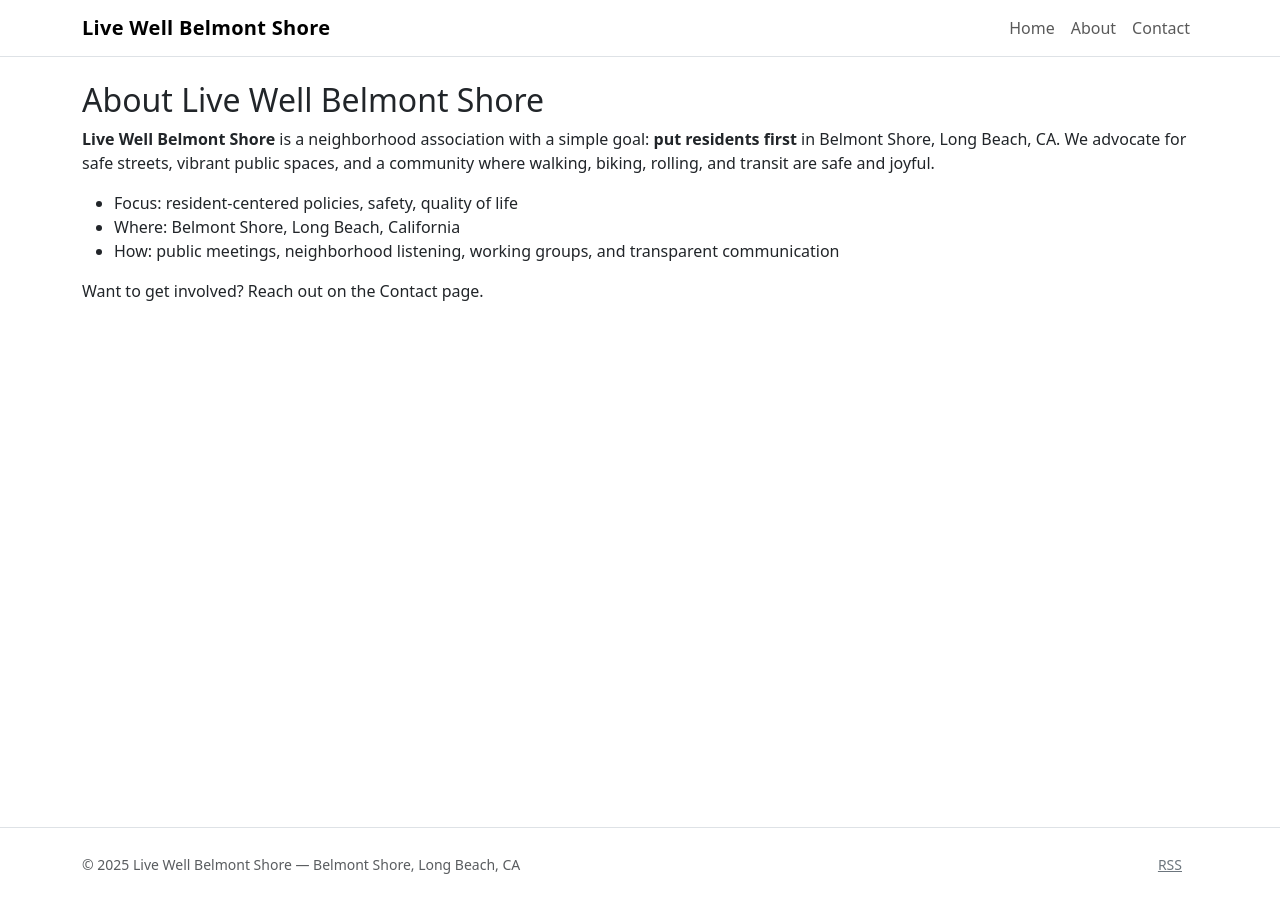
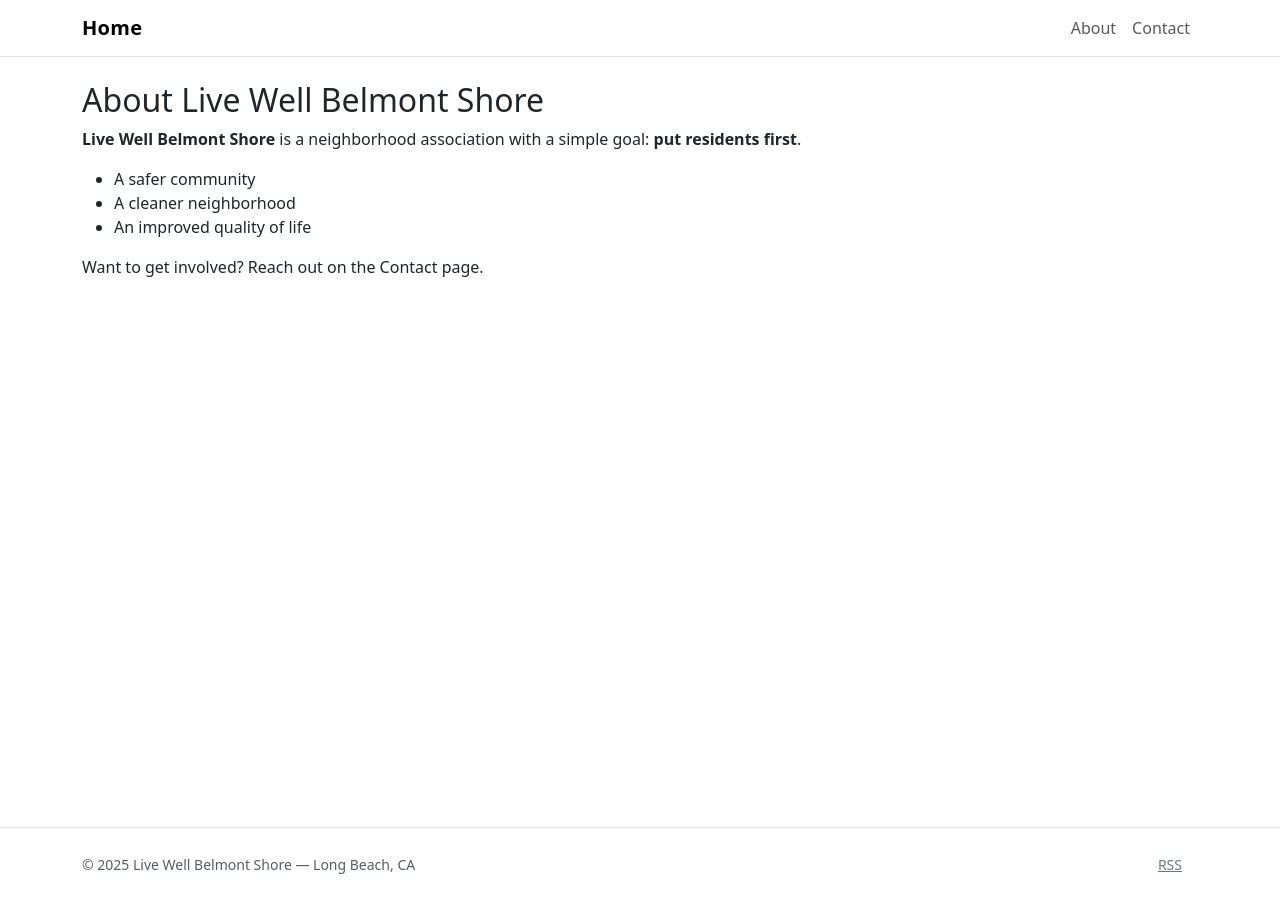
Before and after one commit to ericmseitz/livewellbs, a Jekyll site: the page built from about.md, in a window 1280 px wide. Built offline with Jekyll 4.4.1, drawn with Linux system fonts in a browser that asks for light colours.

```diff
--- a/_config.yml
+++ b/_config.yml
@@ -25,4 +25,4 @@ social:
   facebook:
 
 org_name: "Live Well Belmont Shore"
-org_city: "Belmont Shore, Long Beach, CA"
+org_city: "Long Beach, CA"
--- a/_layouts/default.html
+++ b/_layouts/default.html
@@ -7,55 +7,60 @@
     <meta name="description" content="{{ page.excerpt | strip_html | strip_newlines | truncate: 160 | default: site.description }}">
     <link rel="icon" href="{{ "/assets/img/favicon.ico" | relative_url }}">
 
-
     <!-- Open Graph for sharing -->
     <meta property="og:title" content="{{ page.title | default: site.title }}">
     <meta property="og:description" content="{{ page.excerpt | strip_html | strip_newlines | truncate: 160 | default: site.description }}">
     <meta property="og:image" content="{{ "/assets/img/og-image.jpg" | relative_url }}">
     <meta property="og:type" content="website">
 
-
     <!-- Bootstrap 5 -->
     <link href="https://cdn.jsdelivr.net/npm/bootstrap@5.3.3/dist/css/bootstrap.min.css" rel="stylesheet" integrity="sha384-QWTKZyjpPEjISv5WaRU9OFeRpok6YctnYmDr5pNlyT2bRjXh0JMhjY6hW+ALEwIH" crossorigin="anonymous">
-
 
     <!-- Custom CSS -->
     <link href="{{ "/assets/css/custom.css" | relative_url }}" rel="stylesheet">
 
-
     {%- seo -%}
   </head>
+
   <body class="d-flex flex-column min-vh-100">
+
     <!-- Nav -->
     <nav class="navbar navbar-expand-lg navbar-light bg-white border-bottom sticky-top" aria-label="Main navigation">
       <div class="container">
-<a class="navbar-brand fw-bold" href="{{ '/' | relative_url }}">{{ site.title }}</a>
+        <!-- Left side: Home link only -->
+        <a class="navbar-brand fw-bold" href="{{ '/' | relative_url }}">Home</a>
+
+        <!-- Mobile toggle button -->
         <button class="navbar-toggler" type="button" data-bs-toggle="collapse" data-bs-target="#navbarNav" aria-controls="navbarNav" aria-expanded="false" aria-label="Toggle navigation">
           <span class="navbar-toggler-icon"></span>
         </button>
+
+        <!-- Right side: About / Contact links -->
         <div class="collapse navbar-collapse" id="navbarNav">
           <ul class="navbar-nav ms-auto">
             {% for item in site.nav %}
+              {% if item.title != "Home" %}
                 <li class="nav-item">
                   <a class="nav-link" href="{{ item.url | relative_url }}">{{ item.title }}</a>
                 </li>
+              {% endif %}
             {% endfor %}
           </ul>
         </div>
       </div>
     </nav>
 
-
     <!-- Header / Hero (optional per page) -->
     {% if page.hero %}
     <header class="bg-light border-bottom">
       <div class="container py-5">
         <h1 class="display-5 fw-bold mb-3">{{ page.hero.title }}</h1>
-{% if page.hero.lede %}<p class="lead text-muted">{{ page.hero.lede }}</p>{% endif %}
+        {% if page.hero.lede %}
+          <p class="lead text-muted">{{ page.hero.lede }}</p>
+        {% endif %}
       </div>
     </header>
     {% endif %}
-
 
     <main class="flex-grow-1">
       <div class="container py-4">
@@ -63,25 +68,31 @@
       </div>
     </main>
 
-
     <!-- Footer -->
     <footer class="border-top mt-auto">
       <div class="container py-4">
         <div class="row g-3 align-items-center">
           <div class="col-md">
-<p class="mb-0 small text-muted">&copy; {{ "now" | date: "%Y" }} {{ site.org_name }} — {{ site.org_city }}</p>
+            <p class="mb-0 small text-muted">
+              &copy; {{ "now" | date: "%Y" }} {{ site.org_name }} — {{ site.org_city }}
+            </p>
           </div>
           <div class="col-md text-md-end">
             <a class="small link-secondary me-3" href="{{ '/feed.xml' | relative_url }}">RSS</a>
-{% if site.social.instagram %}<a class="small link-secondary me-3" href="https://instagram.com/{{ site.social.instagram }}" aria-label="Instagram">Instagram</a>{% endif %}
-{% if site.social.twitter %}<a class="small link-secondary me-3" href="https://twitter.com/{{ site.social.twitter }}" aria-label="Twitter">Twitter/X</a>{% endif %}
-{% if site.social.facebook %}<a class="small link-secondary" href="https://facebook.com/{{ site.social.facebook }}" aria-label="Facebook">Facebook</a>{% endif %}
+            {% if site.social.instagram %}
+              <a class="small link-secondary me-3" href="https://instagram.com/{{ site.social.instagram }}" aria-label="Instagram">Instagram</a>
+            {% endif %}
+            {% if site.social.twitter %}
+              <a class="small link-secondary me-3" href="https://twitter.com/{{ site.social.twitter }}" aria-label="Twitter">Twitter/X</a>
+            {% endif %}
+            {% if site.social.facebook %}
+              <a class="small link-secondary" href="https://facebook.com/{{ site.social.facebook }}" aria-label="Facebook">Facebook</a>
+            {% endif %}
           </div>
         </div>
       </div>
     </footer>
 
-
     <script src="https://cdn.jsdelivr.net/npm/bootstrap@5.3.3/dist/js/bootstrap.bundle.min.js" integrity="sha384-YvpcrYf0tY3lHB60NNkmXc5s9fDVZLESaAA55NDzOxhy9GkcIdslK1eN7N6jIeHz" crossorigin="anonymous"></script>
   </body>
 </html>
--- a/about.md
+++ b/about.md
@@ -7,12 +7,11 @@ title: About
 ## About Live Well Belmont Shore
 
 
-**Live Well Belmont Shore** is a neighborhood association with a simple goal: **put residents first** in Belmont Shore, Long Beach, CA. We advocate for safe streets, vibrant public spaces, and a community where walking, biking, rolling, and transit are safe and joyful.
+**Live Well Belmont Shore** is a neighborhood association with a simple goal: **put residents first**.
 
-
-- Focus: resident-centered policies, safety, quality of life
-- Where: Belmont Shore, Long Beach, California
-- How: public meetings, neighborhood listening, working groups, and transparent communication
+- A safer community
+- A cleaner neighborhood
+- An improved quality of life
 
 
 Want to get involved? Reach out on the Contact page.
```
Also changed, not shown: index.html (+8 -5 lines), 1 other file. Lines whose indentation alone changed are shown as unchanged.
